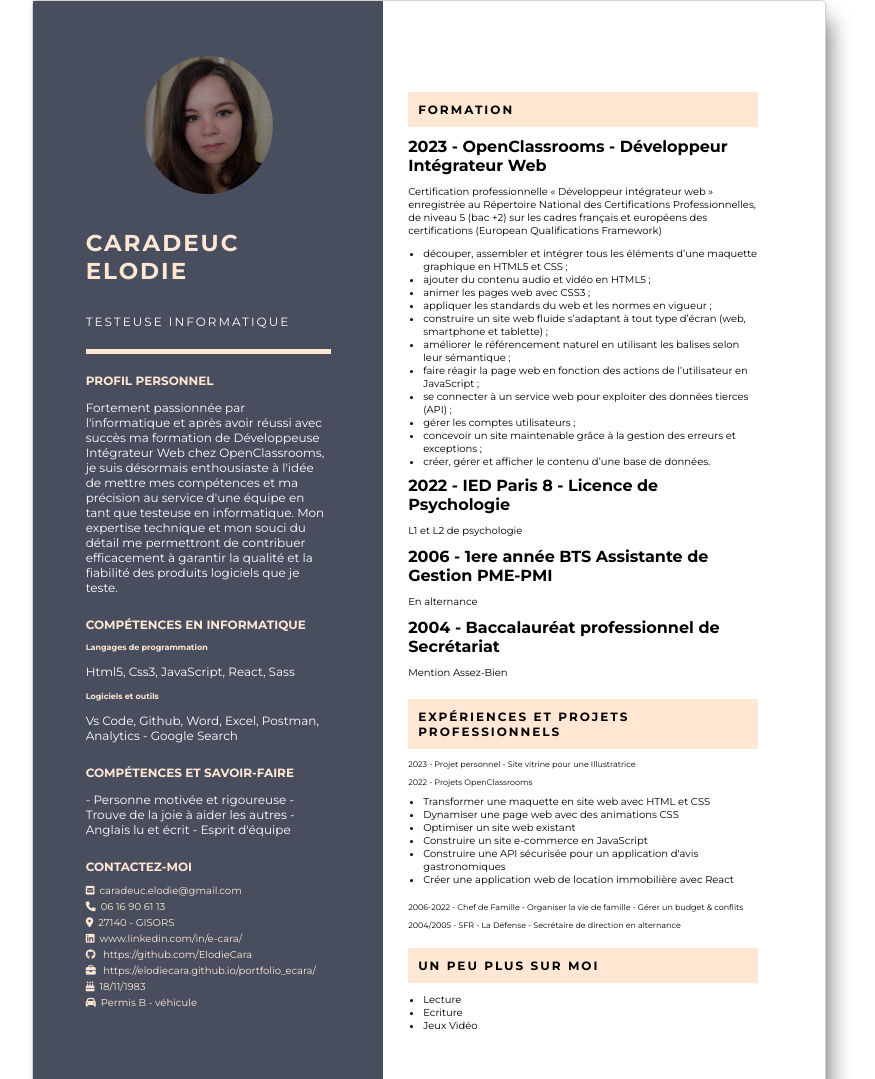
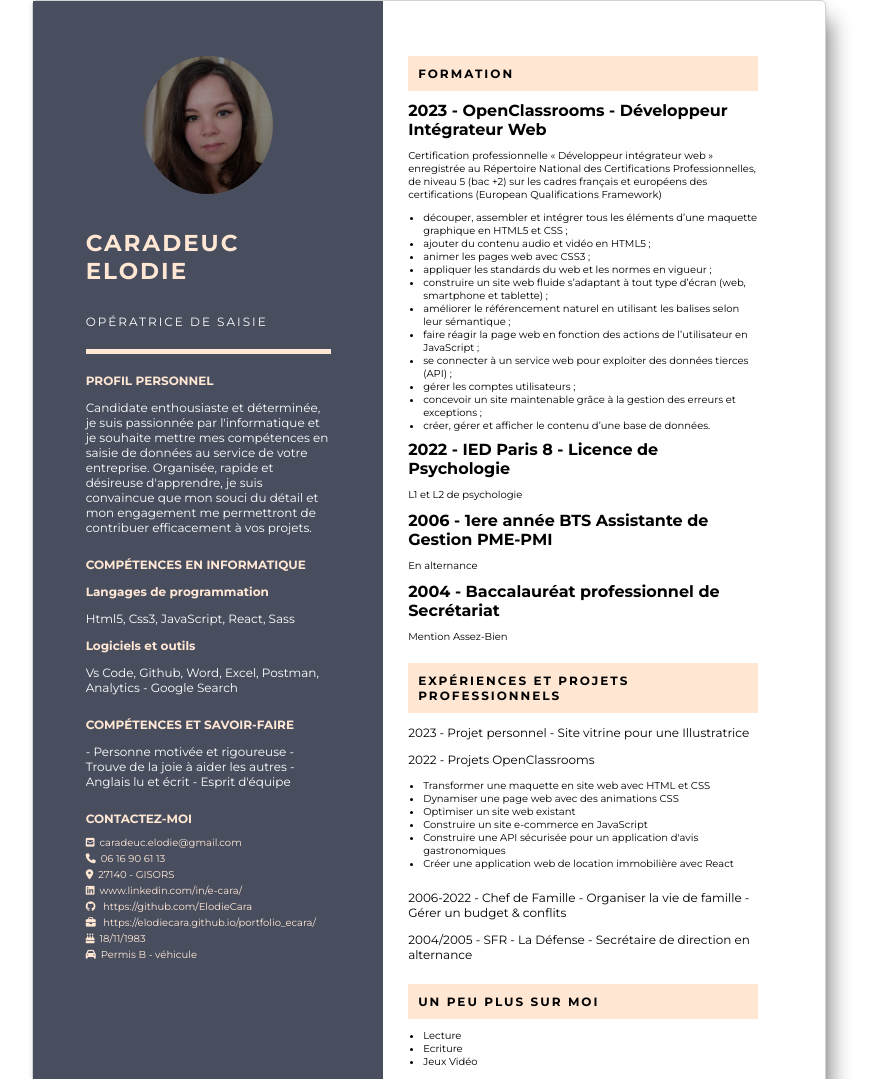
Before and after one commit to ElodieCara/cv-ecara, a plain HTML site: page index.html in a window 1280 px wide. Shown: the top 1079 px of the page, without its empty margins (211-1086 px from the left). Drawn offline with Linux system fonts and the light colour scheme.

Commit message:
Maj Op-de-saisie

```diff
--- a/index.html
+++ b/index.html
@@ -22,12 +22,12 @@
                     <img src="image/photoEC.jpg" alt="photo_Elodie_Cara_CV">
                 </div>
                 <h1 class="rang1__presentation__title">CARADEUC Elodie</h1>
-                <h2 class="rang1__presentation__poste">Testeuse informatique</h2>
+                <h2 class="rang1__presentation__poste">Opératrice de saisie</h2>
             </div>
             <div class="rang1__profil">
                 <div class="rang1__profil-personnel">
                     <h2>Profil Personnel</h2>
-                    <p> Fortement passionnée par l'informatique et après avoir réussi avec succès ma formation de Développeuse Intégrateur Web chez OpenClassrooms, je suis désormais enthousiaste à l'idée de mettre mes compétences et ma précision au service d'une équipe en tant que testeuse en informatique. Mon expertise technique et mon souci du détail me permettront de contribuer efficacement à garantir la qualité et la fiabilité des produits logiciels que je teste.</p>
+                    <p> Candidate enthousiaste et déterminée, je suis passionnée par l'informatique et je souhaite mettre mes compétences en saisie de données au service de votre entreprise. Organisée, rapide et désireuse d'apprendre, je suis convaincue que mon souci du détail et mon engagement me permettront de contribuer efficacement à vos projets.</p>
                 </div>
                 <div class="rang1__profil-compétences">
                     <h2>Compétences en informatique</h2>
--- a/styles/styles.css
+++ b/styles/styles.css
@@ -33,7 +33,7 @@ h2 {
 h3,
 p,
 li {
-  font-size: 8px;
+  font-size: 12px;
 }
 
 ul {
```
